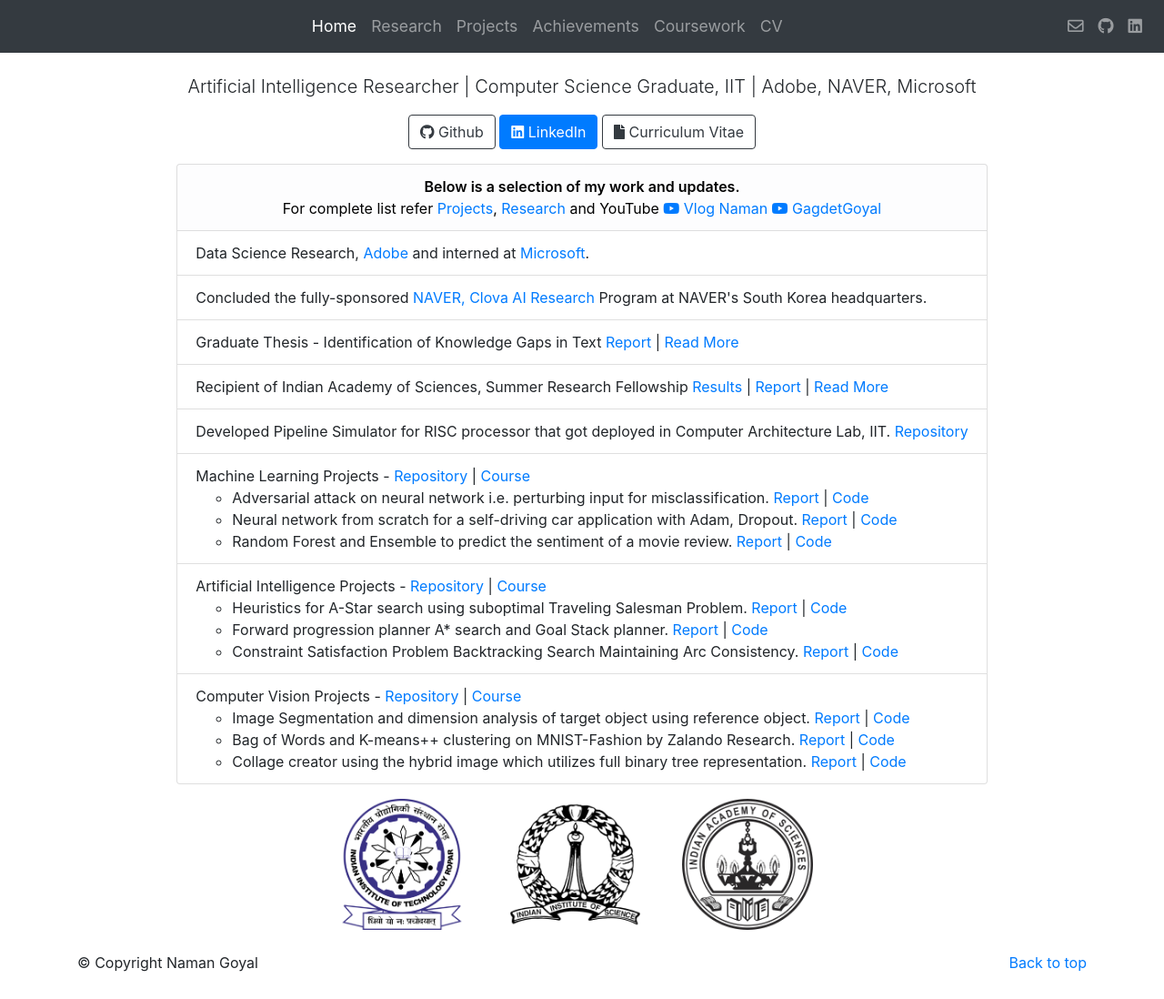
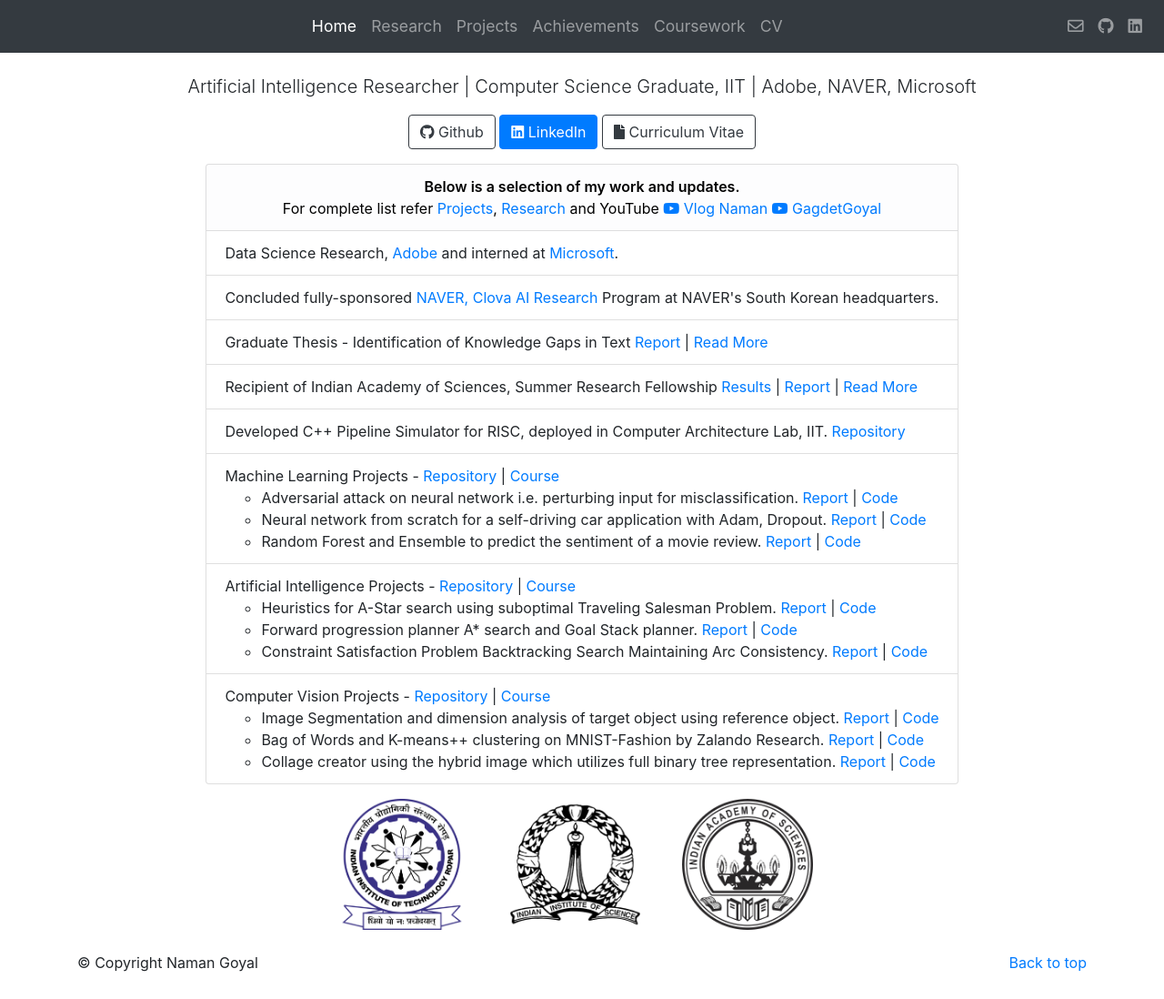
Before and after one commit to thenamangoyal/thenamangoyal.github.io, a Jekyll site: the page built from index.html, in a window 1280 px wide and 1098 px high. Shown: the whole window at 91% size. Built offline with Jekyll 4.4.1, drawn with Linux system fonts in a browser that asks for light colours; nearby versions of some CDN libraries.

Commit message:
Update index.html

```diff
--- a/index.html
+++ b/index.html
@@ -55,9 +55,9 @@ layout: bootstrap
                     target="_blank" href="https://wwww.adobe.com/">Adobe</a> and interned at <a target="_blank"
                     href="https://wwww.microsoft.com/">Microsoft</a>.
             </li>
-            <li class="list-group-item">Concluded the fully-sponsored <a target="_blank"
+            <li class="list-group-item">Concluded fully-sponsored <a target="_blank"
                     href="https://clova.ai/m/en/research/research-areas.html">NAVER, Clova AI Research</a> Program
-                at NAVER's South Korea headquarters.</li>
+                at NAVER's South Korean headquarters.</li>
 
 
             <li class="list-group-item">
@@ -76,7 +76,7 @@ layout: bootstrap
             </li>
 
             <li class="list-group-item">
-                Developed Pipeline Simulator for RISC processor that got deployed in Computer Architecture Lab, IIT.
+                Developed C++ Pipeline Simulator for RISC, deployed in Computer Architecture Lab, IIT.
                 <a target="_blank" href="https://github.com/thenamangoyal/RISC-Simulator">Repository</a>
             </li>
 
```
